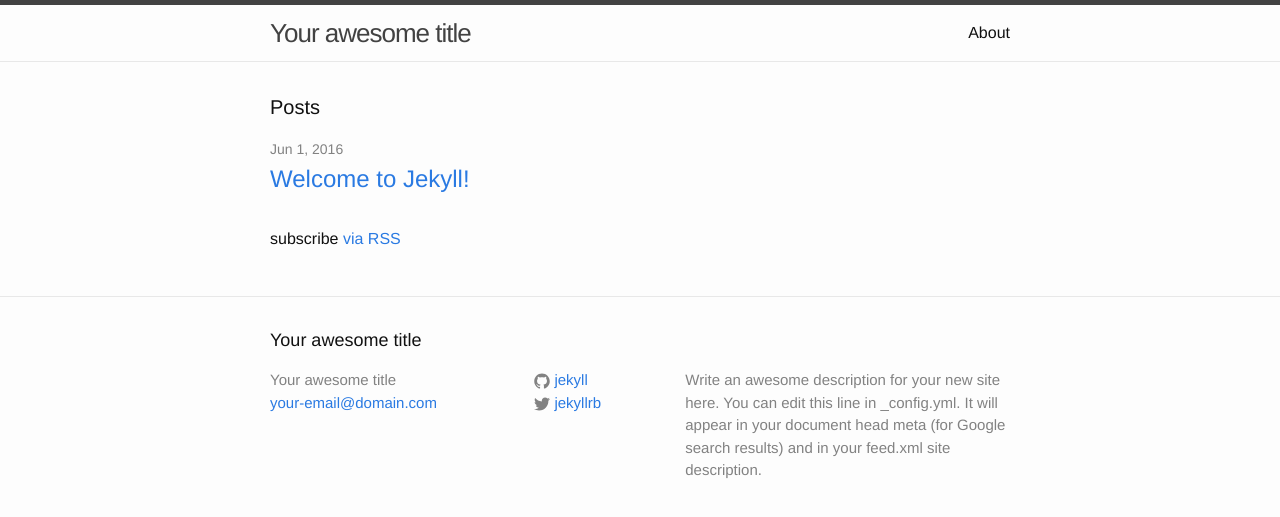
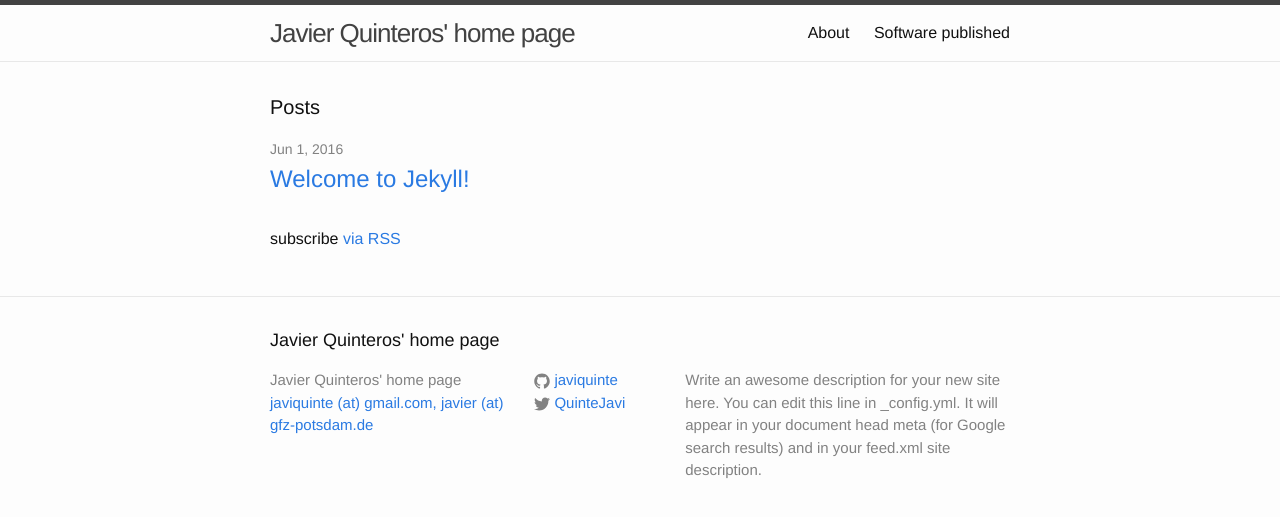
Before and after one commit to javiquinte/javiquinte.github.io, a Jekyll site: the page built from index.html, in a window 1280 px wide. Shown: the top 517 px of the page. Built offline with Jekyll 4.4.1, drawn with Linux system fonts in a browser that asks for light colours.

Commit message:
Modify configuration and start with the software page.

```diff
--- a/_config.yml
+++ b/_config.yml
@@ -1,14 +1,22 @@
 # Site settings
-title: Your awesome title
-email: your-email@domain.com
+title: Javier Quinteros' home page
+email: javiquinte (at) gmail.com, javier (at) gfz-potsdam.de
 description: > # this means to ignore newlines until "baseurl:"
   Write an awesome description for your new site here. You can edit this
   line in _config.yml. It will appear in your document head meta (for
   Google search results) and in your feed.xml site description.
 baseurl: "" # the subpath of your site, e.g. /blog/
-url: "http://yourdomain.com" # the base hostname & protocol for your site
-twitter_username: jekyllrb
-github_username:  jekyll
+url: "http://javiquinte.github.io" # the base hostname & protocol for your site
+twitter_username: QuinteJavi
+github_username:  javiquinte
 
 # Build settings
 markdown: kramdown
+timezone: Europa/Berlin
+
+defaults:
+  -
+    scope:
+      path: "" # an empty string here means all files in the project
+    values:
+      author: "Javier Quinteros"
```
Also changed, not shown: software.md (added, +13 -0 lines).
